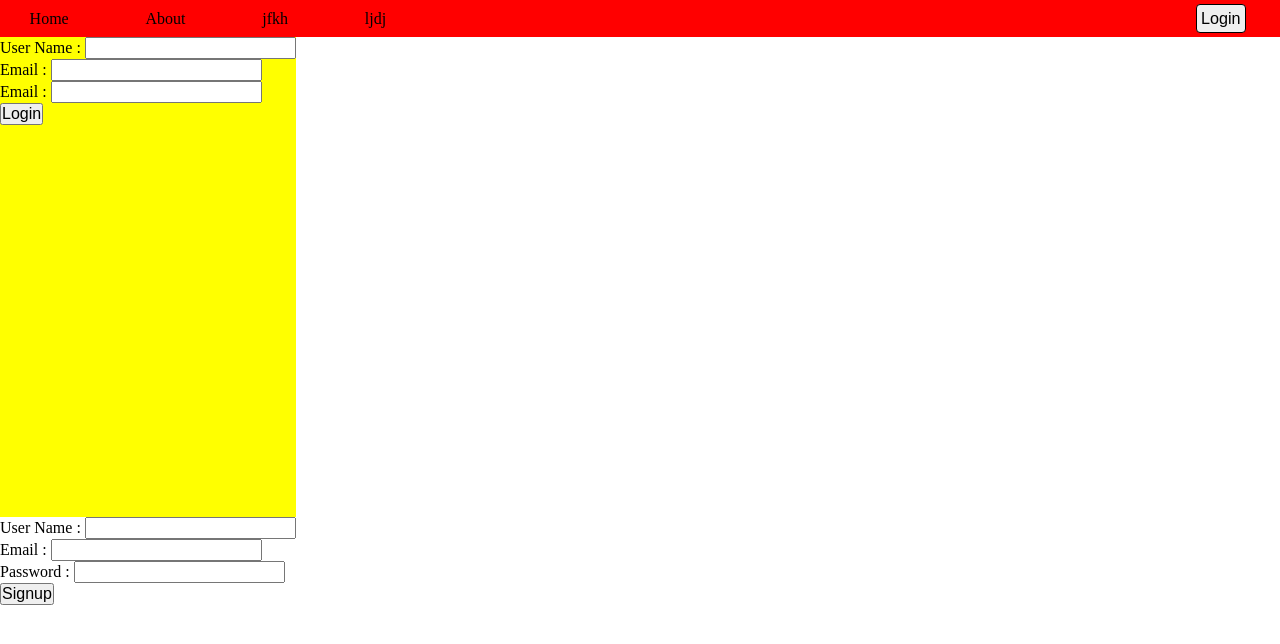
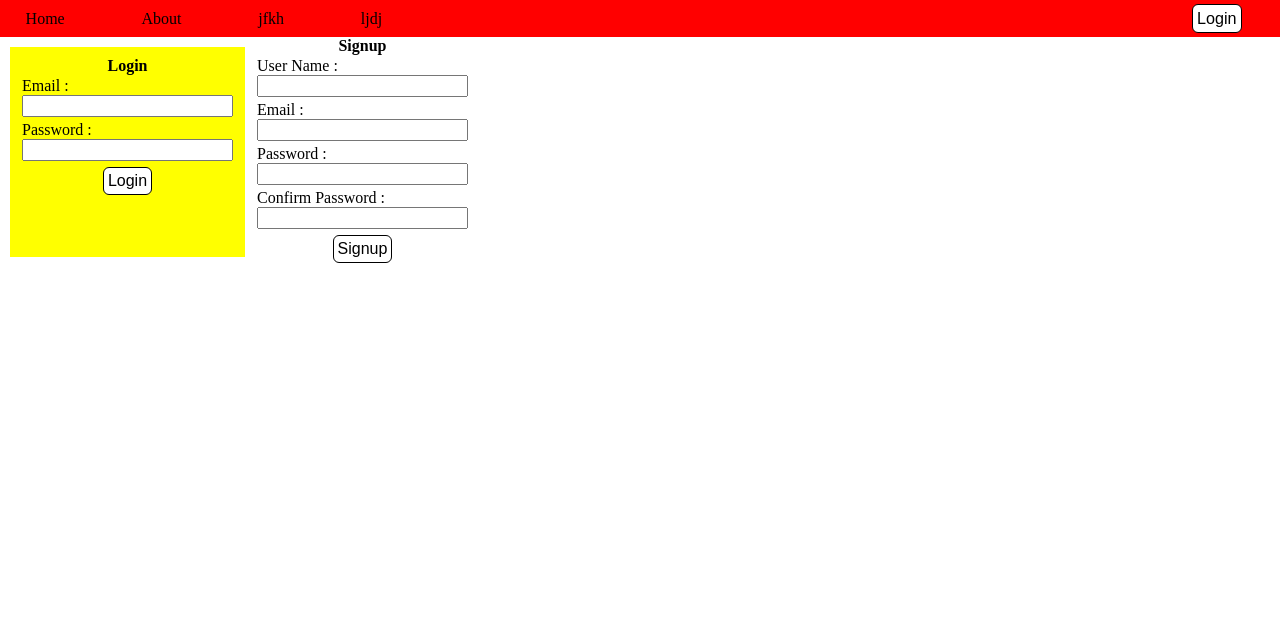
Before and after one commit to itz-A53-K/FoodFest, a PHP site: page / in a window 1280 px wide. Shown: the top 644 px of the page. Run offline with PHP 8.4, Linux system fonts and the light colour scheme.

Commit message:
login signup

```diff
--- a/index.php
+++ b/index.php
@@ -5,48 +5,57 @@
     <meta charset="UTF-8">
     <meta http-equiv="X-UA-Compatible" content="IE=edge">
     <meta name="viewport" content="width=device-width, initial-scale=1.0">
-    <title>Samir awesome foods</title>
-    <link rel="stylesheet" href="css/style.css">
+    <title>Food Fest - Welcome to Food Fest</title>
+    <link rel="stylesheet" href="user/css/style.css">
+    <link rel="stylesheet" href="user/css/utils.css">
     <link rel="stylesheet" href="user/css/header_footer.css">
 </head>
 
 <body>
     <?php include 'user/partial/_header.php';?>
 
+    <section class="account">
         <div class="loginModule" id="loginModule">
-        <form action="user/partial/_loginFunctional.php" method="post" class="form" id="form">
-            <div>
+            <form action="user/partial/_loginFunctional.php" method="post" class="form">
+                <h4>Login</h4>
+                <!-- <div>
                     <label for="loginUserName">User Name :</label>
                     <input type="text" id="loginUserName" name="loginUserName">
-            </div>
+                </div> -->
                 <div>
                     <label for="loginUserEmail">Email :</label>
                     <input type="email" id="loginUserEmail" name="loginUserEmail">
                 </div>
                 <div>
-                <label for="loginPassword">Email :</label>
+                    <label for="loginPassword">Password :</label>
                     <input type="password" id="loginPassword" name="loginPassword">
                 </div>
-            <button type="submit" class ="btn">Login</button>
+                <button type="submit" class="btn">Login</button>
             </form>
         </div>
         <div class="signupModule" id="signupModule">
-        <form action="user/partial/_signupFunctional.php" method="post" class="form" id="form">
+            <form action="user/partial/_signupFunctional.php" method="post" class="form">
+                <h4>Signup</h4>
                 <div>
                     <label for="userName">User Name :</label>
                     <input type="text" id="userName" name="userName">
                 </div>
                 <div>
                     <label for="userEmail">Email :</label>
-                <input type="email" id="userEmail" name="userName">
+                    <input type="email" id="userEmail" name="userEmail">
                 </div>
                 <div>
-                <label for="password">Password :</label>
-                <input type="password" id="password" name="password">
+                    <label for="userPass">Password :</label>
+                    <input type="password" id="userPass" name="userPass">
                 </div>
-            <button type="submit" class ="btn">Signup</button>
+                <div>
+                    <label for="confirmPass">Confirm Password :</label>
+                    <input type="text" id="confirmPass" name="confirmPass">
+                </div>
+                <button type="submit" class="btn">Signup</button>
             </form>
         </div>
+    </section>
 </body>
 
 </html>
--- a/user/css/header_footer.css
+++ b/user/css/header_footer.css
@@ -9,7 +9,7 @@
     display: flex;
     background-color: red;
     align-items: center;
-    padding: 4px;
+    /* padding: 4px; */
 }
 #navBar ul{
     display: flex;
@@ -36,20 +36,5 @@
 
 .loginBtn{
     margin-right: 3vw;
-    padding: 4px;
-    border: 1px solid black;
-    border-radius: 4px;
-    cursor: pointer;
     font-size: 1.01rem;
-
 }
-
-.loginModule{
-    background-color: yellow;
-    display: inline-block;
-    width: auto;
-    height: 60vh;
-    top: 50px;
-    font-size: 2rem;
-
-}
--- a/user/css/style.css
+++ b/user/css/style.css
@@ -0,0 +1,26 @@
+.account{
+    display: flex;
+}
+.account form{
+    width: auto;
+    display: flex;
+    flex-direction: column;
+    align-items: center;
+    justify-content: center;
+}
+.account form div{
+    margin: 2px;
+    display: flex;
+    flex-direction: column;
+}
+
+.loginModule{
+    background-color: yellow;
+    width: auto;
+    /* height: 60vh; */
+    top: 50px;
+    font-size: 2rem;
+    margin:10px;
+    padding: 10px;
+
+}
--- /dev/null
+++ b/user/css/utils.css
@@ -0,0 +1,17 @@
+.btn{
+    width: fit-content;
+    padding: 4px;
+    margin: 4px;
+    border: 1px solid black;
+    border-radius: 6px;
+    color: black;
+    background-color: white;
+    cursor: pointer;
+    font-size: 1rem;
+    transition: .3s ease-in-out;
+
+}
+.btn:hover{
+    color: white;
+    background-color: black;
+}
--- a/user/partial/_header.php
+++ b/user/partial/_header.php
@@ -9,7 +9,7 @@
         </ul>
 
         <div class="loginContainer">
-            <input type="button" class="loginBtn" id="loginBtn" value="Login">
+            <input type="button" class="loginBtn btn" id="loginBtn" value="Login">
         </div>
 
     </nav>
```
Also changed, not shown: user/partial/_loginFunctional.php (+19 -8 lines), user/partial/_signupFunctional.php (+43 -1 lines). Lines whose indentation alone changed are shown as unchanged.
